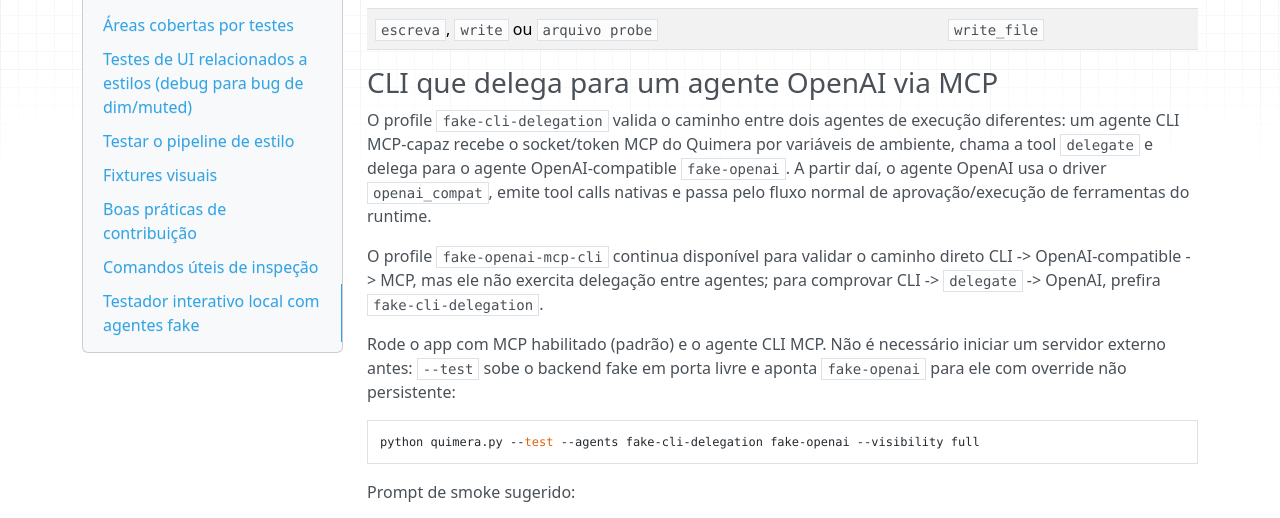
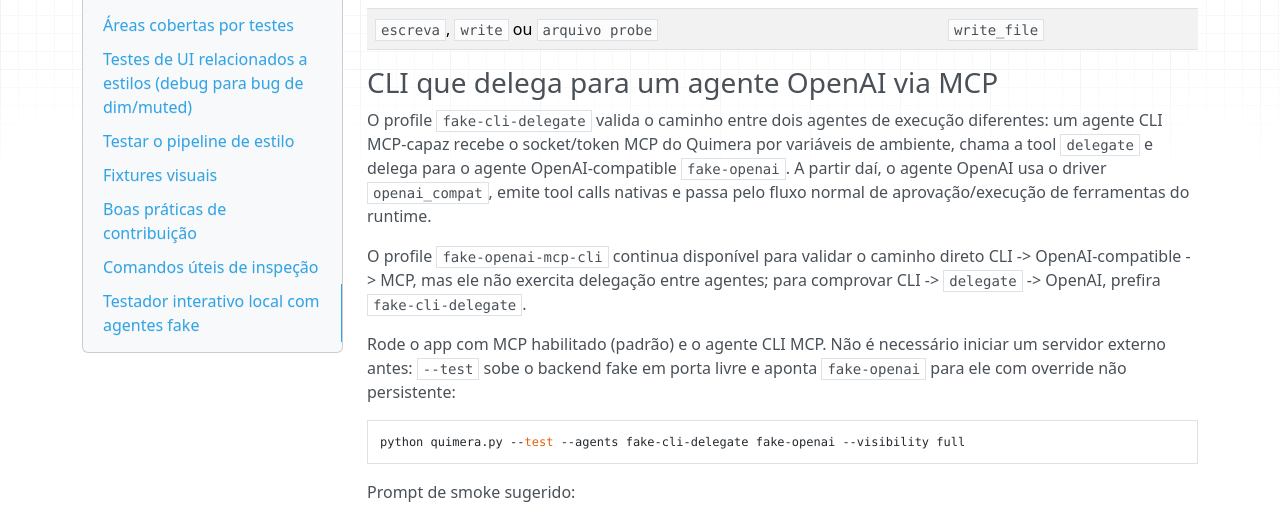
Before and after one commit to alexsilva/quimera, an MkDocs documentation site: the page built from docs/desenvolvimento/testes.md, in a window 1280 px wide and 900 px high, scrolled down 2852 px. Shown: the part 147-665 px from the top of the window. Built offline with MkDocs 1.6.1, drawn with Linux system fonts in a browser that asks for light colours; nearby versions of some CDN libraries.

Commit message:
docs: corrigir nome do profile fake-cli-delegate
O nome real registrado em quimera/profiles é fake-cli-delegate;
README e docs de testes citavam fake-cli-delegation.

Co-Authored-By: Claude Fable 5 <noreply@anthropic.com>

````diff
--- a/docs/desenvolvimento/testes.md
+++ b/docs/desenvolvimento/testes.md
@@ -134,14 +134,14 @@ Gatilhos úteis:
 
 ### CLI que delega para um agente OpenAI via MCP
 
-O profile `fake-cli-delegation` valida o caminho entre dois agentes de execução diferentes: um agente CLI MCP-capaz recebe o socket/token MCP do Quimera por variáveis de ambiente, chama a tool `delegate` e delega para o agente OpenAI-compatible `fake-openai`. A partir daí, o agente OpenAI usa o driver `openai_compat`, emite tool calls nativas e passa pelo fluxo normal de aprovação/execução de ferramentas do runtime.
+O profile `fake-cli-delegate` valida o caminho entre dois agentes de execução diferentes: um agente CLI MCP-capaz recebe o socket/token MCP do Quimera por variáveis de ambiente, chama a tool `delegate` e delega para o agente OpenAI-compatible `fake-openai`. A partir daí, o agente OpenAI usa o driver `openai_compat`, emite tool calls nativas e passa pelo fluxo normal de aprovação/execução de ferramentas do runtime.
 
-O profile `fake-openai-mcp-cli` continua disponível para validar o caminho direto CLI -> OpenAI-compatible -> MCP, mas ele não exercita delegação entre agentes; para comprovar CLI -> `delegate` -> OpenAI, prefira `fake-cli-delegation`.
+O profile `fake-openai-mcp-cli` continua disponível para validar o caminho direto CLI -> OpenAI-compatible -> MCP, mas ele não exercita delegação entre agentes; para comprovar CLI -> `delegate` -> OpenAI, prefira `fake-cli-delegate`.
 
 Rode o app com MCP habilitado (padrão) e o agente CLI MCP. Não é necessário iniciar um servidor externo antes: `--test` sobe o backend fake em porta livre e aponta `fake-openai` para ele com override não persistente:
 
 ```bash
-python quimera.py --test --agents fake-cli-delegation fake-openai --visibility full
+python quimera.py --test --agents fake-cli-delegate fake-openai --visibility full
 ```
 
 Prompt de smoke sugerido:
````
Also changed, not shown: README.md (+2 -2 lines).
